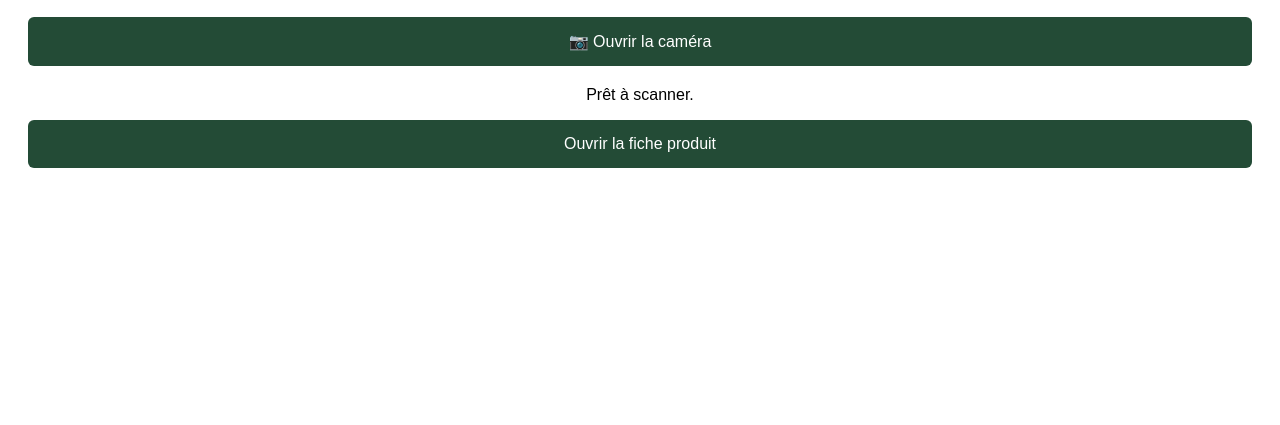
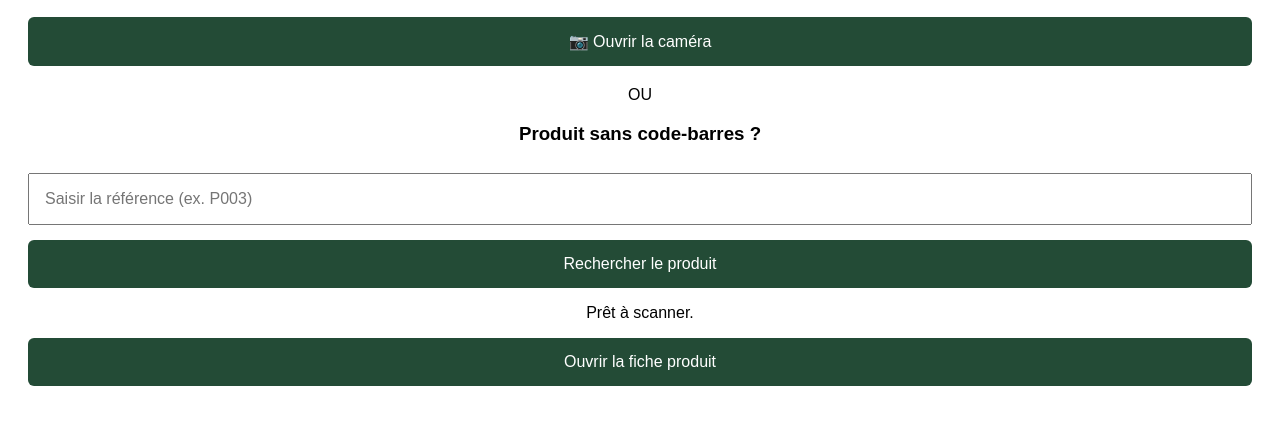
Before and after one commit to lexsanr/stock-service-technique, a plain HTML site: page index.html in a window 1280 px wide. Shown: the part 79-504 px from the top of the page. Drawn offline with Linux system fonts and the light colour scheme.

Commit message:
Update index.html

```diff
--- a/index.html
+++ b/index.html
@@ -8,26 +8,64 @@
   <script src="https://unpkg.com/html5-qrcode@2.3.8/html5-qrcode.min.js"></script>
   <style>
     body { font-family: Arial; text-align: center; padding: 20px; }
-    button, a { display: block; width: 100%; padding: 15px; margin-top: 15px;
+    button, a {
+      display: block; width: 100%; padding: 15px; margin-top: 15px;
       box-sizing: border-box; background: #234b36; color: white;
-      border: 0; border-radius: 6px; font-size: 16px; text-decoration: none; }
+      border: 0; border-radius: 6px; font-size: 16px; text-decoration: none;
+    }
+    input {
+      width: 100%; padding: 15px; margin-top: 10px;
+      box-sizing: border-box; font-size: 16px;
+    }
     #reader { width: 100%; max-width: 400px; margin: 20px auto; }
   </style>
 </head>
 <body>
   <h2>Stock – Service technique</h2>
+
   <button id="start" onclick="demarrer()">📷 Ouvrir la caméra</button>
+
   <div id="reader"></div>
+
+  <p>OU</p>
+
+  <h3>Produit sans code-barres ?</h3>
+  <input id="reference" placeholder="Saisir la référence (ex. P003)">
+  <button onclick="ouvrirFiche(document.getElementById('reference').value)">
+    Rechercher le produit
+  </button>
+
   <p id="resultat">Prêt à scanner.</p>
-  <a id="fiche" hidden target="_blank" rel="noopener">Ouvrir la fiche produit</a>
+  <a id="fiche" hidden target="_blank" rel="noopener">
+    Ouvrir la fiche produit
+  </a>
 
 <script>
   const APP_URL = "https://script.google.com/macros/s/AKfycbzxzKxRJ-qY73ns-wPvcJTMLCbpTH-5qvxRcFVOXCuID0fUAX167pQ5aXmWBn9GGTxy/exec";
   let scanner;
 
+  function ouvrirFiche(code) {
+    code = code.trim();
+
+    if (!code) {
+      document.getElementById("resultat").textContent =
+        "Saisissez une référence.";
+      return;
+    }
+
+    const lien = document.getElementById("fiche");
+    lien.href = APP_URL + "?code=" + encodeURIComponent(code);
+    lien.hidden = false;
+
+    document.getElementById("resultat").textContent =
+      "Référence saisie : " + code;
+  }
+
   function demarrer() {
     document.getElementById("fiche").hidden = true;
-    document.getElementById("resultat").textContent = "Recherche du code-barres...";
+    document.getElementById("resultat").textContent =
+      "Recherche du code-barres...";
+
     scanner = new Html5Qrcode("reader");
 
     scanner.start(
@@ -35,11 +73,10 @@
       { fps: 10, qrbox: { width: 250, height: 150 } },
       function(code) {
         scanner.stop();
-        document.getElementById("resultat").textContent = "Code détecté : " + code;
-
-        const lien = document.getElementById("fiche");
-        lien.href = APP_URL + "?code=" + encodeURIComponent(code);
-        lien.hidden = false;
+        document.getElementById("reference").value = code;
+        document.getElementById("resultat").textContent =
+          "Code détecté : " + code;
+        ouvrirFiche(code);
       }
     ).catch(function() {
       document.getElementById("resultat").textContent =
```
